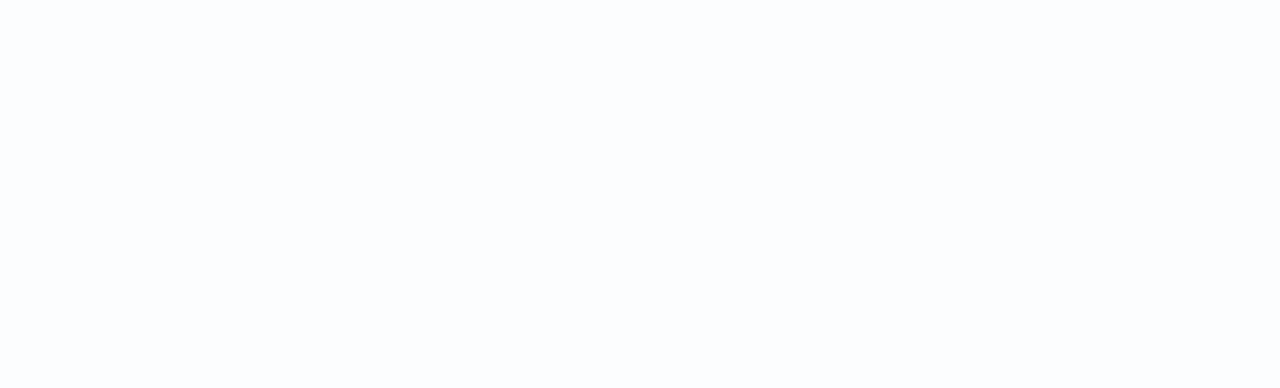
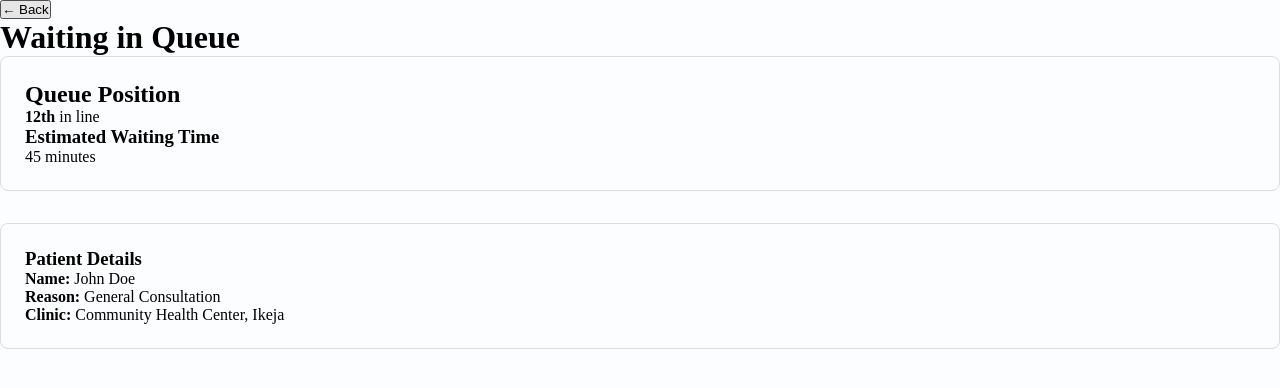
Before and after one commit to The-Nexus-Capstone/Nexus-Carequeue, a React app in the folder frontend/: page /patient/view-queue in a window 1280 px wide. Before the commit this address had no page. Shown: the top 388 px of the page. Built offline with nearby package versions, Linux system fonts and the light colour scheme; the HTML template or start-up script is replaced by a standard one.

Commit message:
Complete patient check-in flow: updated App routes, CheckInForm, QueueStatus, CompleteCheckIn, and added ViewQueue

```diff
--- a/frontend/src/App.jsx
+++ b/frontend/src/App.jsx
@@ -3,6 +3,8 @@
 import StaffLogin from "./features/Stuff/Pages/ Login";
 import CheckIn from "./features/Patients/Pages/CheckIn"; // Added her route back
 import CheckInForm from "./features/Patients/Components/CheckInForm";
+import QueueStatus from "./features/Patients/Pages/QueueStatus";
+import ViewQueue from "./features/Patients/Pages/ViewQueue";
 
 import "./Shared/Styles/Global.css";
 
@@ -14,6 +16,8 @@
         <Route path="/staff-login" element={<StaffLogin />} />
         <Route path="/patient/checkin" element={<CheckIn />} />
         <Route path="/patient/checkin/form" element={<CheckInForm />} />
+        <Route path="/patient/queue-status" element={<QueueStatus />} />
+        <Route path="/patient/view-queue" element={<ViewQueue />} />
       </Routes>
     </BrowserRouter>
   );
--- a/frontend/src/features/Patients/Components/CheckInForm.jsx
+++ b/frontend/src/features/Patients/Components/CheckInForm.jsx
@@ -2,13 +2,17 @@
 import React from 'react';
 import Input from '../../../Shared/Components/Input';
 import Select from '../../../Shared/Components/Select';
+import { useNavigate } from "react-router-dom";
 
 function CheckInForm() {
+
+  const navigate = useNavigate();
 
   const handleSubmit = (e) => {
     e.preventDefault();
     console.log("Form submitted");
-    // later we will navigate to next step here
+
+    navigate("/patient/queue-status");
   };
 
   return (
@@ -25,7 +29,6 @@
         options={['Consultation', 'Follow-up', 'Vaccination']}
       />
 
-      {/* BUTTON */}
       <button type="submit">
         Complete checkIn
       </button>
--- a/frontend/src/features/Patients/Pages/CompleteCheckIn.jsx
+++ b/frontend/src/features/Patients/Pages/CompleteCheckIn.jsx
@@ -2,8 +2,8 @@
 import React from 'react';
 
 // Shared components (UI elements used across the app)
-import BackButton from '../../Shared/Components/BackButton';
-import Button from '../../Shared/Components/Button';
+import BackButton from '../../../Shared/Components/BackButton';
+import Button from '../../../Shared/Components/Button';
 
 // Feature components (specific to Patients feature)
 import CheckInForm from '../Components/CheckInForm';
--- a/frontend/src/features/Patients/Pages/QueueStatus.jsx
+++ b/frontend/src/features/Patients/Pages/QueueStatus.jsx
@@ -1,13 +1,10 @@
-
 // Patients/pages/QueueStatus.jsx
 import React from 'react';
-// Shared components
-import BackButton from '../../Shared/Components/BackButton';
-import Button from '../../Shared/Components/Button';
-// Feature components
+import BackButton from '../../../Shared/Components/BackButton';
+import Button from '../../../Shared/Components/Button';
 import QueueStatusCard from '../Components/QueueStatusCard';
+import { useNavigate } from "react-router-dom";
 
-// You can replace this with props or state later
 const patientInfo = {
   name: 'Alice Johnson',
   reason: 'Consultation',
@@ -15,37 +12,40 @@
 };
 
 function QueueStatus() {
+
+  const navigate = useNavigate();
+
   return (
     <div className="queue-status-page">
-      {/* Back button */}
       <BackButton />
 
-      {/* Big check/tick icon in the center */}
       <div className="queue-status-icon" style={{ textAlign: 'center', margin: '2rem 0' }}>
         <span style={{ fontSize: '4rem', color: 'green' }}>✔️</span>
       </div>
 
-      {/* Heading */}
       <h2 style={{ textAlign: 'center' }}>You’re in the queue</h2>
 
-      {/* Queue status card showing estimated wait time */}
       <QueueStatusCard
         status="Busy"
         waiting={5}
         waitTime="20 mins"
       />
 
-      {/* Patient information */}
       <div className="patient-info" style={{ margin: '1rem 0' }}>
         <p><strong>Name:</strong> {patientInfo.name}</p>
         <p><strong>Reason for Visit:</strong> {patientInfo.reason}</p>
         <p><strong>Clinic:</strong> {patientInfo.clinic}</p>
       </div>
 
-      {/* Action buttons */}
       <div className="queue-status-buttons" style={{ display: 'flex', flexDirection: 'column', gap: '1rem' }}>
-        <Button>View Queue</Button>
-        <Button variant="secondary">Back to Home</Button>
+
+        <Button onClick={() => navigate("/patient/view-queue")}>
+  View Queue
+</Button>
+        <Button variant="secondary" onClick={() => navigate("/")}>
+          Back to Home
+        </Button>
+
       </div>
     </div>
   );
--- /dev/null
+++ b/frontend/src/features/Patients/Pages/ViewQueue.jsx
@@ -0,0 +1,40 @@
+import React from "react";
+import BackButton from "../../../Shared/Components/BackButton";
+
+function ViewQueue() {
+  return (
+    <div className="queue-page">
+      <BackButton />
+
+      <h1>Waiting in Queue</h1>
+
+      {/* Queue Status Section */}
+      <div className="queue-status-card" style={{
+        padding: "1.5rem",
+        border: "1px solid #ddd",
+        borderRadius: "8px",
+        marginBottom: "2rem"
+      }}>
+        <h2>Queue Position</h2>
+        <p><strong>12th</strong> in line</p>
+
+        <h3>Estimated Waiting Time</h3>
+        <p>45 minutes</p>
+      </div>
+
+      {/* Patient Details Card */}
+      <div className="patient-card" style={{
+        padding: "1.5rem",
+        border: "1px solid #ddd",
+        borderRadius: "8px"
+      }}>
+        <h3>Patient Details</h3>
+        <p><strong>Name:</strong> John Doe</p>
+        <p><strong>Reason:</strong> General Consultation</p>
+        <p><strong>Clinic:</strong> Community Health Center, Ikeja</p>
+      </div>
+    </div>
+  );
+}
+
+export default ViewQueue;
```
